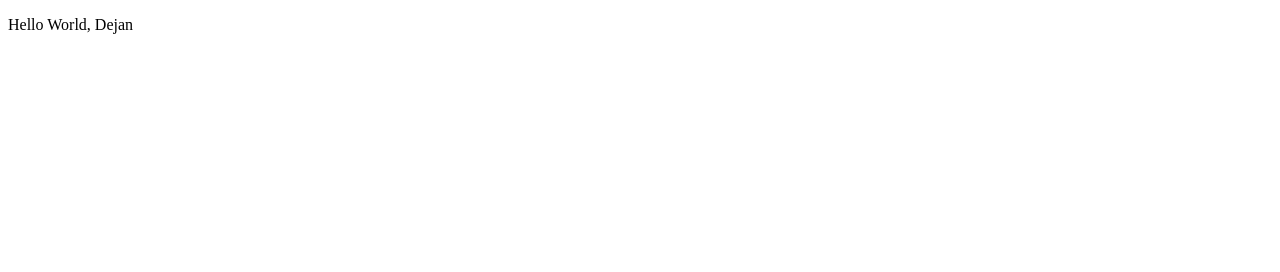
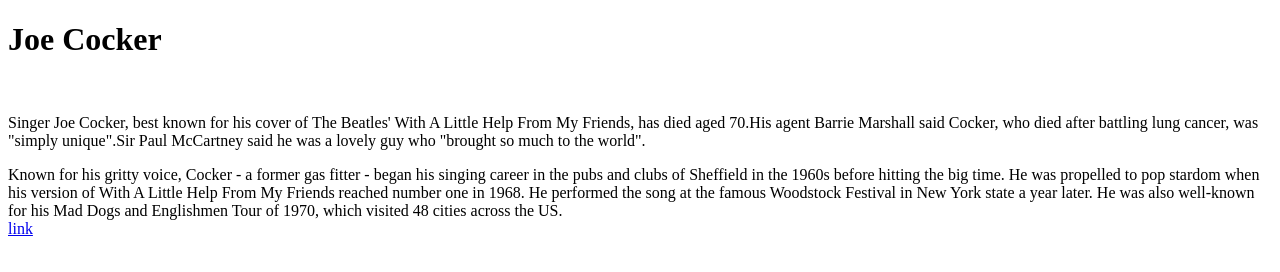
Before and after one commit to untouchablle/trial1, a plain HTML site: page index.html in a window 1280 px wide. Drawn offline with Linux system fonts and the light colour scheme.

Commit message:
adding html

```diff
--- a/index.html
+++ b/index.html
@@ -2,15 +2,40 @@
 <html lang="en">
   <head>
     <meta charset="UTF-8">
-    <title>Fork Me! FCC: Test Suite Template</title>
+    <title>Tribute Page</title>
     <link rel="stylesheet" href="css/style.css">
   </head>
 
   <body>
-    <p>Hello World, Dejan</p>
+    <main id = "main">
+    <h1 id = "title">Joe Cocker</h1>
+      <div id = "img-div">
+        <img id = "image" >
+        <figcaption id = "img-caption">
+          <p>Singer Joe Cocker, best known for his cover of The Beatles' With A Little Help From My Friends, has died aged 70.His agent Barrie Marshall said Cocker, who died after battling lung cancer, was "simply unique".Sir Paul McCartney said he was a lovely guy who "brought so much to the world". </p>
+        </figcaption>
+        </div>
+        <div id = "tribute-info">
+          Known for his gritty voice, Cocker - a former gas fitter - began his singing career in the pubs and clubs of Sheffield in the 1960s before hitting the big time.
+
+He was propelled to pop stardom when his version of With A Little Help From My Friends reached number one in 1968.
+
+He performed the song at the famous Woodstock Festival in New York state a year later.
+
+He was also well-known for his Mad Dogs and Englishmen Tour of 1970, which visited 48 cities across the US.
+
+          </div>
+          <div>
+            <a id = "tribute-link" href="https://www.americanbluesscene.com/10-things-didnt-know-joe-cocker/" target="_blank">
+            link</a>
+
+          </div>
+
+
     <script src="https://cdn.freecodecamp.org/testable-projects-fcc/v1/bundle.js"></script>
 
 
     <script  src="js/index.js"></script>
+    </main>
   </body>
 </html>
```
